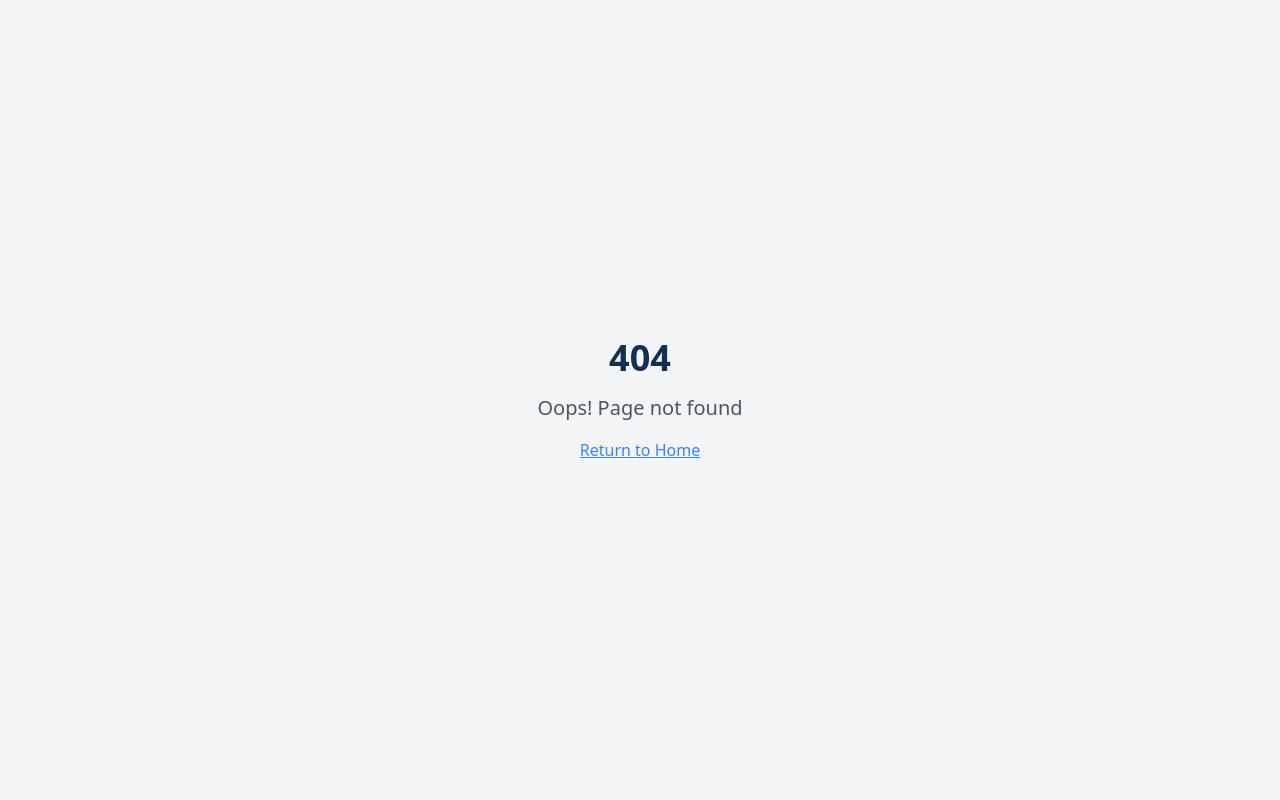
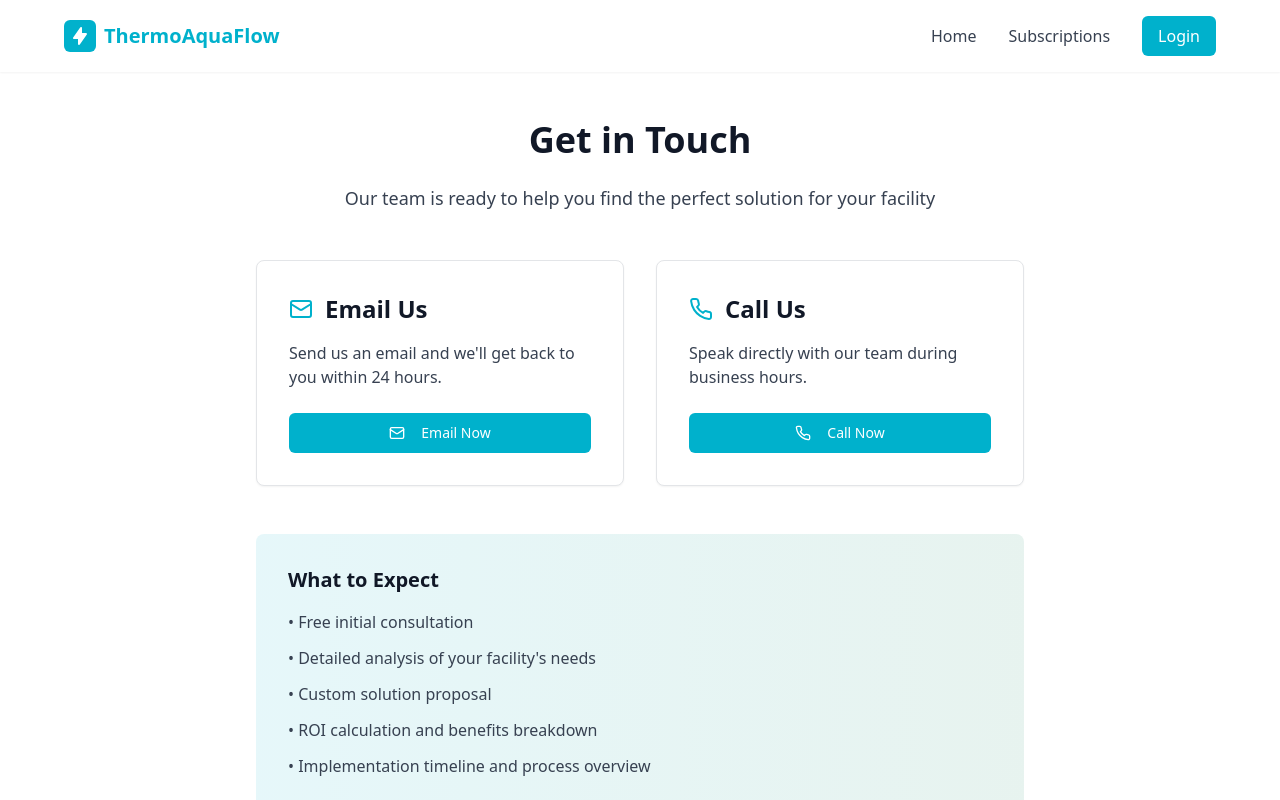
Before and after one commit to La3b-Sghar/thermo-aqua-flow, a React (Vite) app: page /contact in a window 1280 px wide. Before the commit this address had no page. Shown: the top 800 px of the page. Built offline with nearby package versions, Linux system fonts and the light colour scheme.

Commit message:
feat: Add contact form and CTA functionality
Adds a contact form and implements the "Request a Consultation" CTA, linking to a contact page.

```diff
--- a/src/App.tsx
+++ b/src/App.tsx
@@ -1,3 +1,4 @@
+
 import { Toaster } from "@/components/ui/toaster";
 import { Toaster as Sonner } from "@/components/ui/sonner";
 import { TooltipProvider } from "@/components/ui/tooltip";
@@ -8,6 +9,7 @@ import NotFound from "./pages/NotFound";
 import Subscriptions from "./pages/Subscriptions";
 import Login from "./pages/Login";
 import Dashboard from "./pages/Dashboard";
+import Contact from "./pages/Contact";
 
 const queryClient = new QueryClient();
 
@@ -22,6 +24,7 @@ const App = () => (
           <Route path="/subscriptions" element={<Subscriptions />} />
           <Route path="/login" element={<Login />} />
           <Route path="/dashboard" element={<Dashboard />} />
+          <Route path="/contact" element={<Contact />} />
           {/* ADD ALL CUSTOM ROUTES ABOVE THE CATCH-ALL "*" ROUTE */}
           <Route path="*" element={<NotFound />} />
         </Routes>
--- /dev/null
+++ b/src/pages/Contact.tsx
@@ -0,0 +1,79 @@
+
+import { Button } from "@/components/ui/button";
+import Navbar from "@/components/Navbar";
+import Footer from "@/components/Footer";
+import { Mail, Phone } from "lucide-react";
+
+const Contact = () => {
+  return (
+    <div className="min-h-screen flex flex-col">
+      <Navbar />
+
+      <main className="flex-grow container mx-auto px-4 py-12">
+        <div className="max-w-3xl mx-auto">
+          <h1 className="text-4xl font-bold text-gray-900 mb-6 text-center">
+            Get in Touch
+          </h1>
+          <p className="text-lg text-gray-700 mb-12 text-center">
+            Our team is ready to help you find the perfect solution for your facility
+          </p>
+
+          <div className="grid grid-cols-1 md:grid-cols-2 gap-8">
+            {/* Email Contact */}
+            <div className="bg-white p-8 rounded-lg shadow-sm border border-border">
+              <div className="flex items-center gap-3 mb-4">
+                <Mail className="h-6 w-6 text-primary" />
+                <h2 className="text-2xl font-semibold text-gray-900">Email Us</h2>
+              </div>
+              <p className="text-gray-700 mb-6">
+                Send us an email and we'll get back to you within 24 hours.
+              </p>
+              <Button
+                className="w-full"
+                onClick={() => window.location.href = 'mailto:info@thermoaquaflow.com'}
+              >
+                <Mail className="mr-2" />
+                Email Now
+              </Button>
+            </div>
+
+            {/* Phone Contact */}
+            <div className="bg-white p-8 rounded-lg shadow-sm border border-border">
+              <div className="flex items-center gap-3 mb-4">
+                <Phone className="h-6 w-6 text-primary" />
+                <h2 className="text-2xl font-semibold text-gray-900">Call Us</h2>
+              </div>
+              <p className="text-gray-700 mb-6">
+                Speak directly with our team during business hours.
+              </p>
+              <Button
+                className="w-full"
+                onClick={() => window.location.href = 'tel:+15551234567'}
+              >
+                <Phone className="mr-2" />
+                Call Now
+              </Button>
+            </div>
+          </div>
+
+          <div className="mt-12 bg-gradient-to-r from-primary/10 to-secondary/10 p-8 rounded-lg">
+            <h3 className="text-xl font-semibold text-gray-900 mb-4">
+              What to Expect
+            </h3>
+            <ul className="space-y-3 text-gray-700">
+              <li>• Free initial consultation</li>
+              <li>• Detailed analysis of your facility's needs</li>
+              <li>• Custom solution proposal</li>
+              <li>• ROI calculation and benefits breakdown</li>
+              <li>• Implementation timeline and process overview</li>
+            </ul>
+          </div>
+        </div>
+      </main>
+
+      <Footer />
+    </div>
+  );
+};
+
+export default Contact;
--- a/src/pages/Subscriptions.tsx
+++ b/src/pages/Subscriptions.tsx
@@ -1,7 +1,7 @@
-
 import Navbar from '@/components/Navbar';
 import Footer from '@/components/Footer';
 import SubscriptionCard from '@/components/SubscriptionCard';
+import { Link } from 'react-router-dom';
 
 const Subscriptions = () => {
   // Subscription plans data
@@ -260,11 +260,12 @@ const Subscriptions = () => {
             <p className="text-xl mb-8 opacity-90">
               Contact our team to discuss the perfect solution for your facility
             </p>
-            <button
-              className="py-3 px-8 bg-white text-primary rounded-md hover:bg-opacity-90 transition-colors text-center font-semibold text-lg animate-pulse-gentle"
+            <Link
+              to="/contact"
+              className="inline-block py-3 px-8 bg-white text-primary rounded-md hover:bg-opacity-90 transition-colors text-center font-semibold text-lg animate-pulse-gentle"
             >
               Request a Consultation
-            </button>
+            </Link>
           </div>
         </div>
       </section>
```
